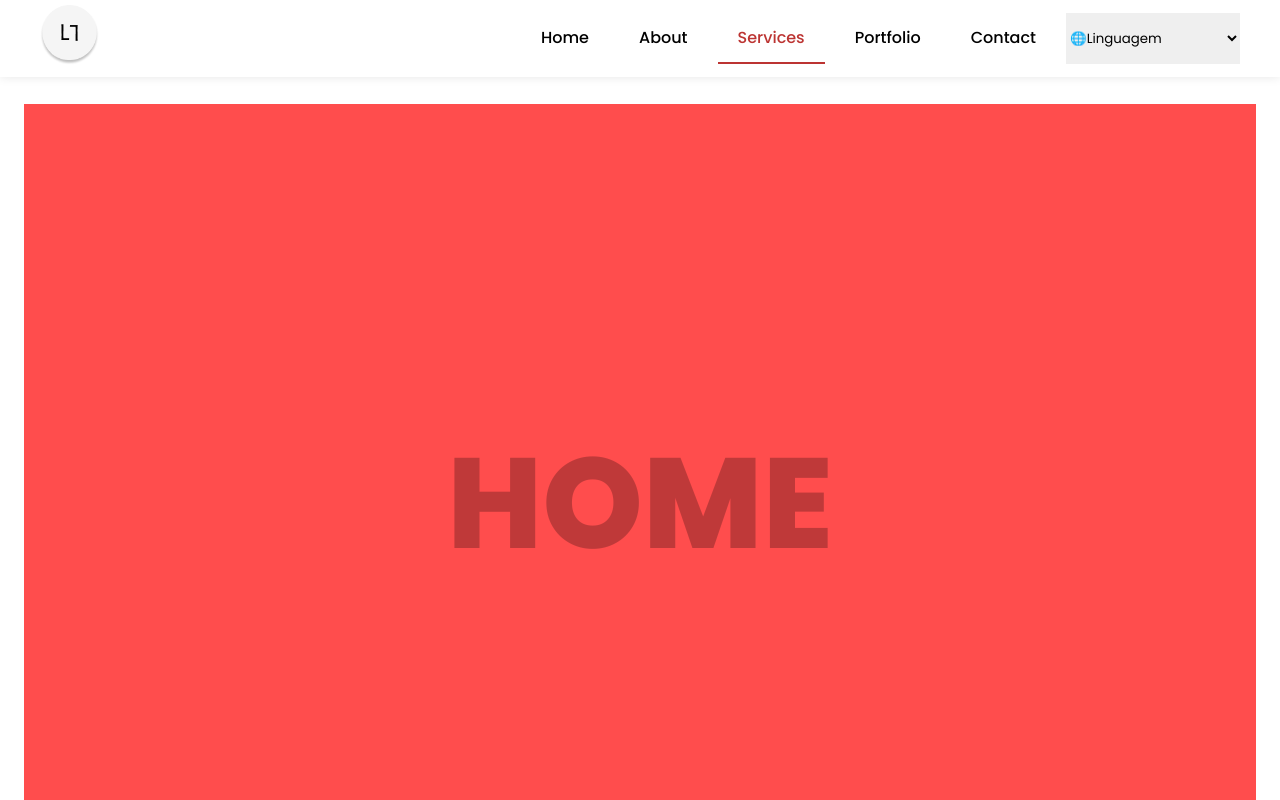
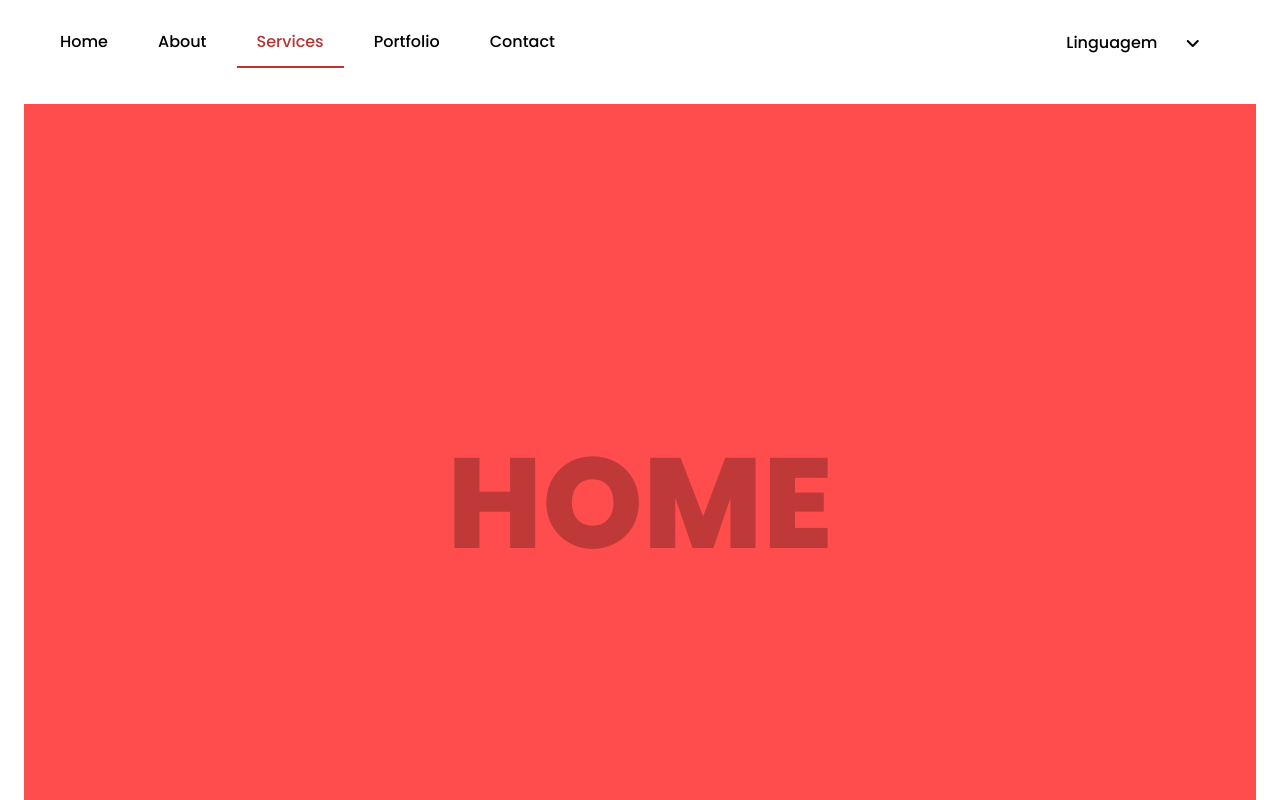
Before and after one commit to LuciusPinhal/portfolio, a Vue app: page / in a window 1280 px wide. Shown: the top 800 px of the page. Built offline with nearby package versions, Linux system fonts and the light colour scheme.

Commit message:
:construction: finalizando navbar

```diff
--- a/package.json
+++ b/package.json
@@ -8,6 +8,7 @@
     "lint": "vue-cli-service lint"
   },
   "dependencies": {
+    "@fortawesome/fontawesome-free": "^6.5.1",
     "@iconify/vue": "^4.1.1",
     "axios": "^1.6.7",
     "core-js": "^3.8.3",
--- a/src/components/NavbarMenu.vue
+++ b/src/components/NavbarMenu.vue
@@ -1,24 +1,30 @@
 <template>
-    <div id="nav">
+    <div id="nav" :class="{ active: activeSection === 'about' }">
         <div class="formNav">
-            <router-link to="/" id="logo-url">
-                <img :src="logo" :alt="alt" id="logo">
-            </router-link>
+           <nav class="tabsNav">
+                <a @click="scrollToSection('home')" :class="{ active: activeSection === 'home' }">{{ $t('Home') }}</a>
+                <a @click="scrollToSection('about')" :class="{ active: activeSection === 'about' }">{{ $t('About') }}</a>
+                <a @click="scrollToSection('services')" :class="{ active: activeSection === 'services' }">{{ $t('Services') }}</a>
+                <a @click="scrollToSection('portfolio')" :class="{ active: activeSection === 'portfolio' }">{{ $t('Portfolio') }}</a>
+                <a @click="scrollToSection('contact')" :class="{ active: activeSection === 'contact' }">{{ $t('Contact') }}</a>
+            </nav>
         </div>
         <div>
             <nav class="tabsNav">
-                <a @click="scrollToSection('home')" :class="{ active: activeSection === 'home' }">Home</a>
-                <a @click="scrollToSection('about')" :class="{ active: activeSection === 'about' }">About</a>
-                <a @click="scrollToSection('services')" :class="{ active: activeSection === 'services' }">Services</a>
-                <a @click="scrollToSection('portfolio')" :class="{ active: activeSection === 'portfolio' }">Portfolio</a>
-                <a @click="scrollToSection('contact')" :class="{ active: activeSection === 'contact' }">Contact</a>
-               <div class="dropdown">
-               <select v-model="selectedItem" @change="toggleLocale">
-                    <option disabled hidden value="">🌐{{ $t('Linguagem') }}</option>
-                    <option disabled  value="">{{ $t('Selecione-uma-opção') }}</option>
-                    <option value="EN">{{ $t('ingles') }}</option>
-                    <option value="PTBR">{{ $t('brasil') }}</option>
-                </select>
+                <div class="custom-dropdown" @mouseover="rotateIcon" @mouseleave="unrotateIcon">
+                    <div class="selected-item" @click="toggleDropdown">
+                        <!-- <p>🌐</p> -->
+                        <p>{{ $t('Linguagem') }}</p>
+                        <i class="fas fa-angle-down" :class="{ 'rotated': isDropdownVisible }"></i>
+                    </div>
+                    <div class="dropdown-content">
+                        <ul>
+                            <li :class="{ 'selected': selectedItem === 'EN' }" @click="selectItem('EN')">{{ $t('ingles') }}
+                            </li>
+                            <li :class="{ 'selected': selectedItem === 'PTBR' }" @click="selectItem('PTBR')">{{ $t('brasil')
+                            }}</li>
+                        </ul>
+                    </div>
                 </div>
             </nav>
         </div>
@@ -26,13 +32,16 @@
 </template>
 
 <script>
+import '@fortawesome/fontawesome-free/css/all.css';
+
 export default {
     name: "NavbarMenu",
     props: ["logo", "alt"],
     data() {
         return {
-            selectedItem: '',
-            activeSection: ''
+            selectedItem: 'PTBR',
+            activeSection: '',
+            isDropdownVisible: false
         };
     },
     mounted() {
@@ -40,19 +49,20 @@ export default {
         window.addEventListener('scroll', this.handleScroll);
     },
     methods: {
+        selectItem(item) {
+            this.selectedItem = item;
+            this.toggleLocale();
+            this.isDropdownVisible = false;
+        },
         toggleLocale() {
             this.$i18n.locale = this.selectedItem;
         },
         scrollToSection(sectionId) {
-
             const section = document.getElementById(sectionId);
             let offsetTop = section.offsetTop - 60;
-
             if (sectionId == 'home') {
                 offsetTop = section.offsetTop - 150;
             }
-
-
             window.scrollTo({
                 top: offsetTop,
                 behavior: 'smooth'
@@ -62,13 +72,11 @@ export default {
             const sections = document.querySelectorAll('section');
             let maxSectionId = '';
             let maxSectionPosition = -Infinity;
-
             sections.forEach(section => {
                 const rect = section.getBoundingClientRect();
                 const windowHeight = window.innerHeight;
                 const sectionTop = rect.top;
                 const sectionBottom = rect.bottom;
-
                 if (sectionTop <= windowHeight / 2 && sectionBottom > windowHeight / 2) {
                     // Verifica se essa seção está mais próxima do topo da janela de visualização
                     if (sectionTop > maxSectionPosition || maxSectionId === '') {
@@ -77,14 +85,21 @@ export default {
                     }
                 }
             });
-
             if (maxSectionId === '') {
                 this.activeSection = 'home';
             } else {
                 this.activeSection = maxSectionId;
             }
         },
-
+        toggleDropdown() {
+            this.isDropdownVisible = !this.isDropdownVisible;
+        },
+        rotateIcon() {
+            this.isDropdownVisible = true;
+        },
+        unrotateIcon() {
+            this.isDropdownVisible = false;
+        }
     }
 };
 </script>
@@ -103,8 +118,12 @@ export default {
     transition: all ease .3s;
     background: #ffffff;
     z-index: 12;
-    box-shadow: 0 0 10px 0 rgb(0 0 0 / 10%);
     padding: 5px 40px;
+    height: 85px;
+}
+
+#nav.active {
+    box-shadow: 0 0 10px 0 rgb(0 0 0 / 15%);
 }
 
 #nav .formNav {
@@ -119,13 +138,13 @@ export default {
     height: 60px;
 }
 
-
 /* icones nav */
 
-#nav .tabsNav{
+#nav .tabsNav {
     display: flex;
     gap: 10px;
 }
+
 #nav .tabsNav a {
     position: relative;
     text-decoration: none;
@@ -147,13 +166,71 @@ export default {
     border-color: #4b1413;
     padding: 6px 20px;
     transition: 0.5s;
+}
 
+.custom-dropdown .selected-item i.rotated {
+    transform: rotate(180deg);
+    transition: transform 0.3s ease;
 }
-/* icones nav */
-.dropdown{
+
+.custom-dropdown {
+    position: relative;
+    display: inline-block;
+}
+
+.selected-item {
     display: flex;
+    align-items: center;
+    position: relative;
+    padding: 12px 20px;
+    min-width: 214px;
+    font-weight: 500;
+    cursor: pointer;
+    color: #000;
+    transition: 0.5s;
+    justify-content: space-evenly;
 }
-.dropdown select{
-    border: none;
+
+.selected-item p {
+    margin-right: 8px;
 }
+
+.dropdown-content {
+    position: absolute;
+    background-color: #fff;
+    border: 1px solid #ccc;
+    border-radius: 5px;
+    width: 100%;
+    padding: 5px 15px 15px 15px;
+    display: none;
+}
+
+.dropdown-content ul {
+    list-style-type: none;
+    padding: 0;
+    margin: 0;
+}
+
+.dropdown-content ul li {
+    padding: 15px 15px;
+    cursor: pointer;
+    border-bottom: 2px solid transparent;
+    transition: background-color 0.3s;
+}
+.dropdown-content ul li:hover {
+    color: #BC3432;
+    border-color: #BC3432;
+    padding: 12px 10px 18px 15px;
+    transition: 0.5s;
+}
+.dropdown-content ul li.selected {
+    color: #BC3432;
+    border-color: #BC3432;
+    padding: 12px 10px 18px 14px;
+}
+
+.custom-dropdown:hover .dropdown-content {
+    display: block;
+}
+
 </style>
```
Also changed, not shown: 1 other file (tests, documents, lock files or other folders).
